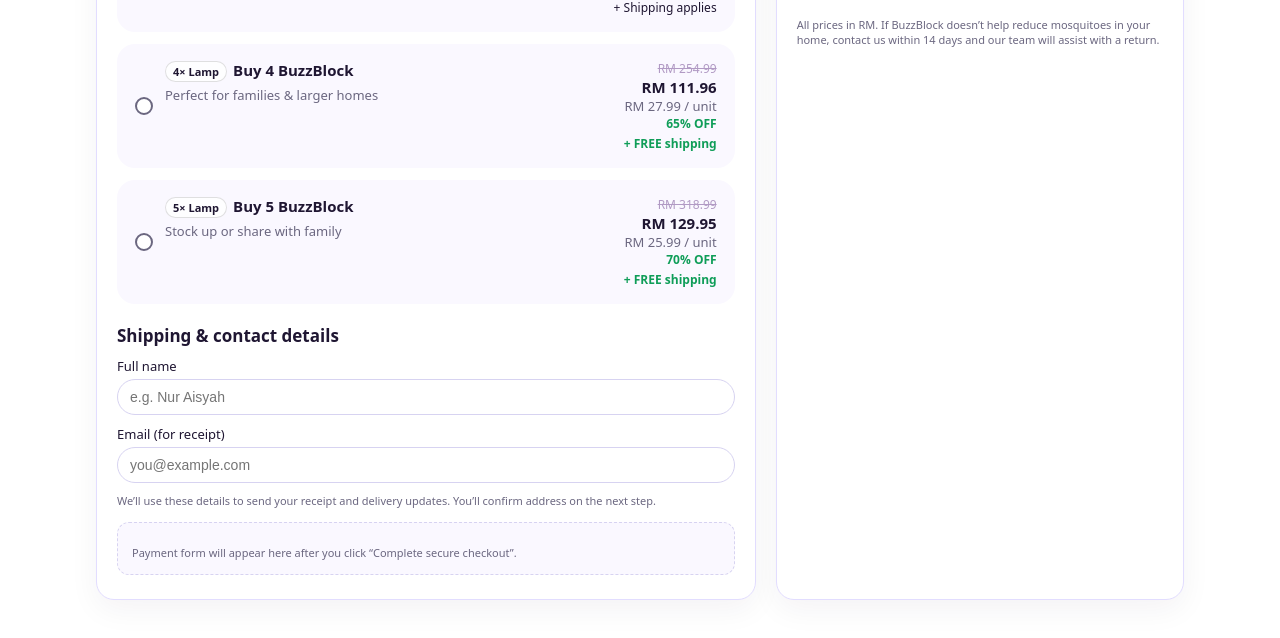
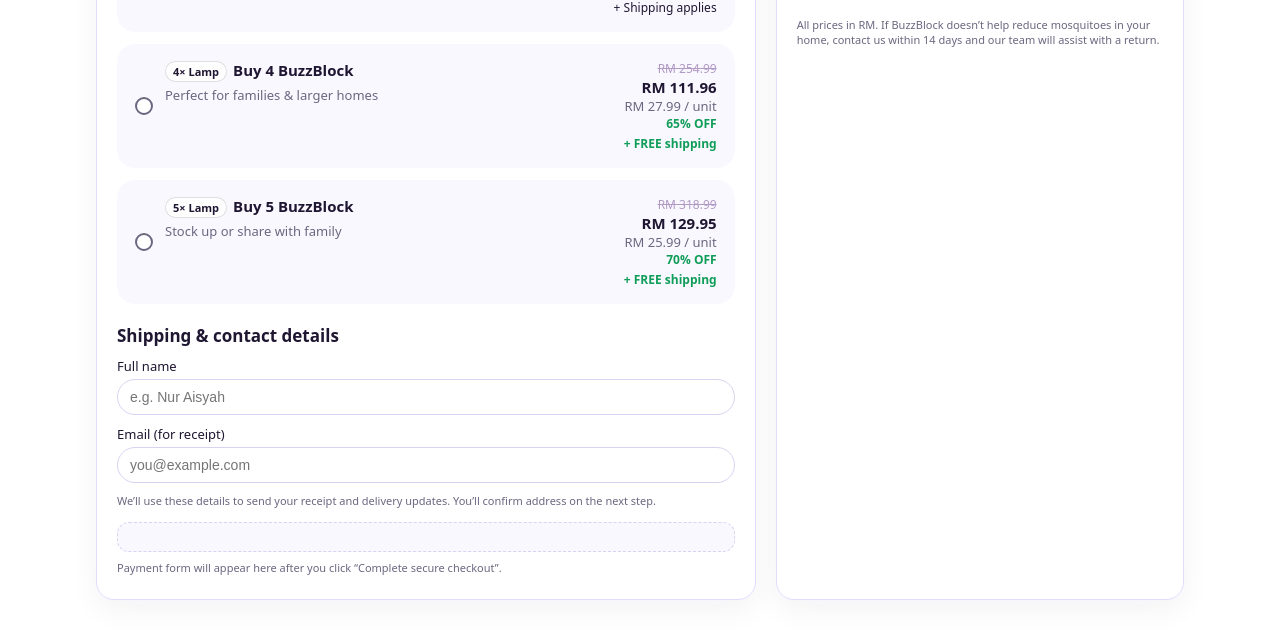
Before and after one commit to borkovec123/buzzblock-site, a plain HTML site: page checkout.html in a window 1280 px wide. Shown: the part 596-1234 px from the top of the page. Drawn offline with Linux system fonts and the light colour scheme; a script that the page names is missing.

Commit message:
Update checkout.html

```diff
--- a/checkout.html
+++ b/checkout.html
@@ -638,11 +638,11 @@
         </div>
 
         <!-- Embedded Checkout container -->
-        <div id="checkout-container">
-          <div class="tiny-muted">
-            Payment form will appear here after you click “Complete secure checkout”.
-          </div>
-        </div>
+        <div id="checkout-container"></div>
+
+<div class="tiny-muted">
+  Payment form will appear here after you click “Complete secure checkout”.
+</div>
 
         <div class="error-banner" id="error-banner"></div>
 
```
